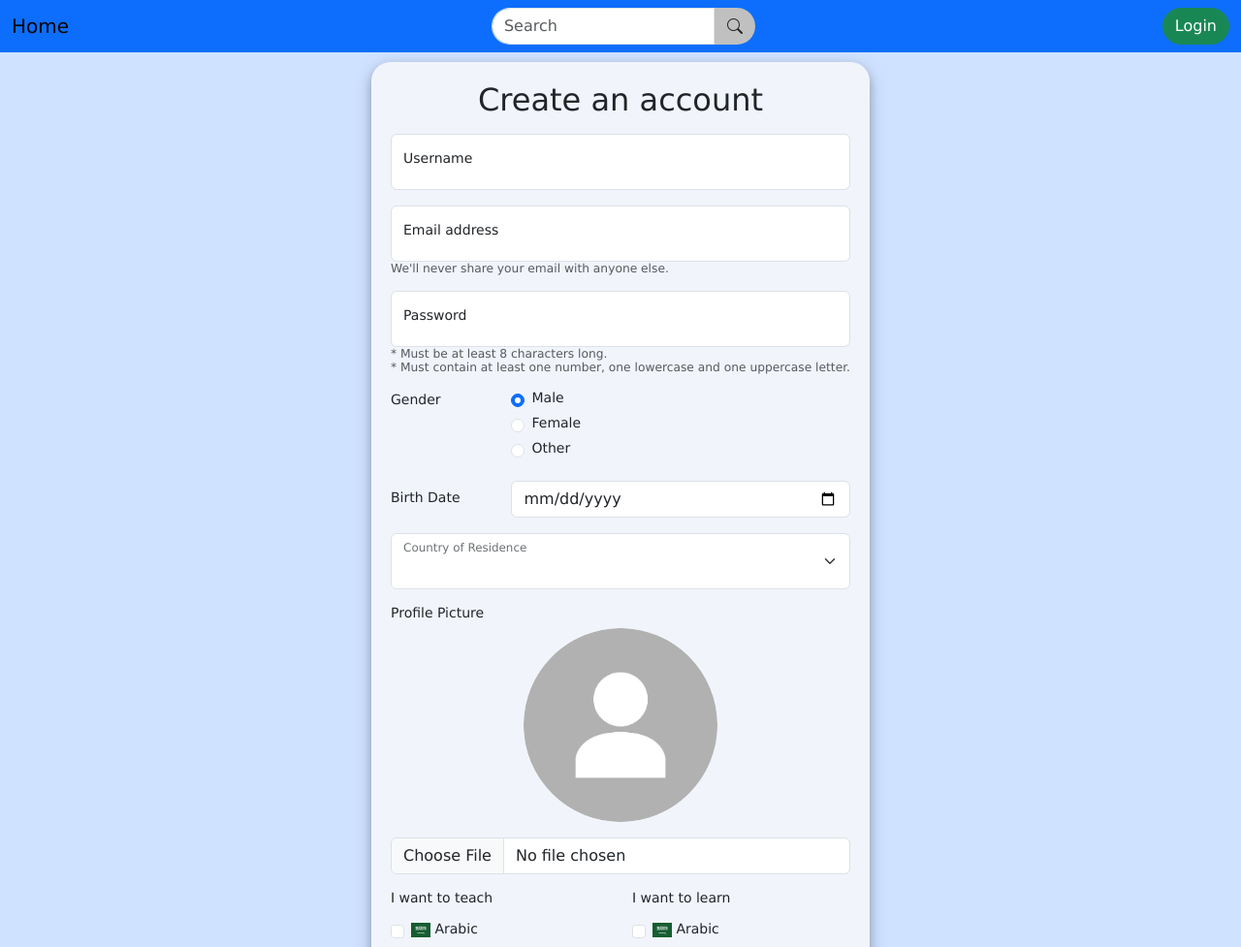
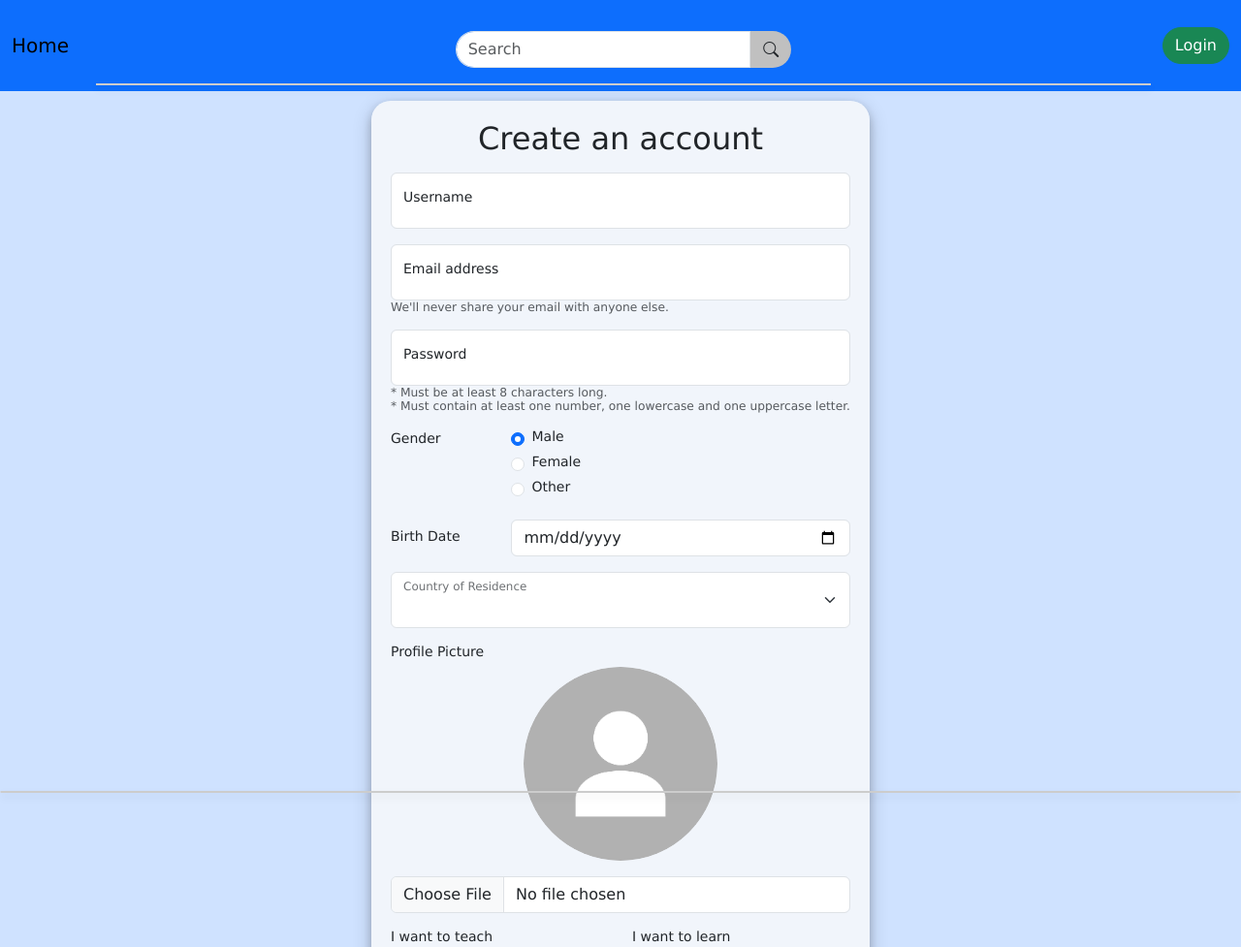
Before and after one commit to AmVa93n/IH-Project2, a Node server app: page /auth/signup in a window 1280 px wide. Shown: the top 977 px of the page at 97% size. Run offline with Node 20, Linux system fonts and the light colour scheme; lists and menus that the app fills with data are empty; some libraries are stand-ins or nearby versions.

Commit message:
Fix styles

```diff
--- a/public/js/search.js
+++ b/public/js/search.js
@@ -1,54 +1,45 @@
 document.addEventListener("DOMContentLoaded", () => {
-    // Event fired when the DOM is fully loaded
-    console.log("ironhack-project2 JS imported successfully!");
-
   const searchInput = document.getElementById('search');
   const searchForm = document.getElementById('searchForm');
 
   if (searchInput && searchForm) {
-      // Add event listener for input in the search field
     searchInput.addEventListener('input', () => {
-        const query = searchInput.value.trim(); // Get the input value and trim unnecessary whitespace
-        searchItems(query); // Call the search function with the input value
+      const query = searchInput.value.trim();
+      searchItems(query);
     });
 
-      // Add event listener for submit in the search form
     searchForm.addEventListener('submit', (event) => {
-        event.preventDefault(); // Prevent default form behavior
-        const query = searchInput.value.trim(); // Get the input value and trim unnecessary whitespace
-        searchItems(query); // Call the search function with the input value
+      event.preventDefault();
+      const query = searchInput.value.trim();
+      searchItems(query);
     });
   }
 });
 
 async function searchItems(query) {
-    if (!query) return; // Skip if the input is empty
+  if (!query) return;
 
   try {
     const response = await fetch(`/search?q=${query}`);
     if (!response.ok) {
       throw new Error('Network response was not ok');
     }
-      const {users} = await response.json();
-      console.log(users);
+    const { users } = await response.json();
     const results = document.getElementById('results');
-      results.innerHTML = ''; // Clear previous results
+    results.innerHTML = '';
 
     if (users.length === 0) {
       const li = document.createElement('li');
-        li.textContent = 'No users found'; // Message if no users are found (Not working)
+      li.textContent = 'No users or languages found';
       results.appendChild(li);
     } else {
-        // Create an <li> for each user found (or at least it should...)
       users.forEach(user => {
         const li = document.createElement('li');
         li.textContent = `${user.username} - ${user.country}`;
-
         results.appendChild(li);
       });
     }
   } catch (error) {
     console.error('Error fetching or parsing data:', error.message);
-      // You can add code here to display a user-friendly error message on the page
   }
 }
--- a/public/stylesheets/style.css
+++ b/public/stylesheets/style.css
@@ -62,7 +62,7 @@
   color: black;
 }
 
-.overlay-lid {
+.overlay-li {
   position: absolute;
   background-color: white;
   padding: 10px;
@@ -76,3 +76,33 @@
   font-size: 10px;
   margin: 0 5px;
 }
+#results-container {
+  position: relative;
+  width: 100%;
+}
+
+#results {
+  position: absolute;
+  top: 100%;
+  left: 0;
+  width: 100%;
+  background-color: white;
+  border: 1px solid #ccc;
+  box-shadow: 0 4px 8px rgba(0, 0, 0, 0.1);
+  z-index: 1000;
+  max-height: 200px;
+  overflow-y: auto;
+  margin: 0;
+  padding: 0;
+  list-style: none;
+}
+
+#results li {
+  padding: 8px;
+  border-bottom: 1px solid #ddd;
+  background-color: white;
+}
+
+#results li:last-child {
+  border-bottom: none;
+}
--- a/views/layout.hbs
+++ b/views/layout.hbs
@@ -21,10 +21,23 @@
         </button>
         <div class="collapse navbar-collapse" id="navbarSupportedContent">
 
-          <form id="searchForm" class="d-flex mx-auto" role="search">
-            <input id="search" class="form-control rounded-start-pill" type="search" placeholder="Search" aria-label="Search">
-            <button class="btn rounded-end-pill" type="submit" style="background-color: rgb(192, 192, 192);"><i class="bi bi-search"></i></button>
-          </form>
+<div class="container mt-4">
+  <div class="row justify-content-center">
+    <div class="col-md-6 col-lg-4">
+      <form id="searchForm" class="d-flex" role="search">
+        <input id="search" class="form-control rounded-start-pill" type="search" placeholder="Search" aria-label="Search">
+        <button class="btn rounded-end-pill" type="submit" style="background-color: rgb(192, 192, 192);">
+          <i class="bi bi-search"></i>
+        </button>
+      </form>
+    </div>
+  </div>
+  <div id="results-container" class="position-relative mt-3">
+    <ul id="results" class="list-unstyled"></ul>
+  </div>
+</div>
+
+
           {{#if user}}
           <a href="/auth/matches"><button class="btn btn-info rounded-pill"><i class="bi bi-rocket-takeoff-fill me-1"></i>Match me!</button></a>
 
@@ -61,7 +74,7 @@
         </div>
       </div>
     </nav>
-<ul id="results" class="list-group mt-3" style="display: none;"></ul>
+<ul id="results" class="list-group mt-3"></ul>
 
     <script src="/js/script.js"></script>
     <script src="/js/search.js"></script>
```
Lines whose indentation alone changed are shown as unchanged.
